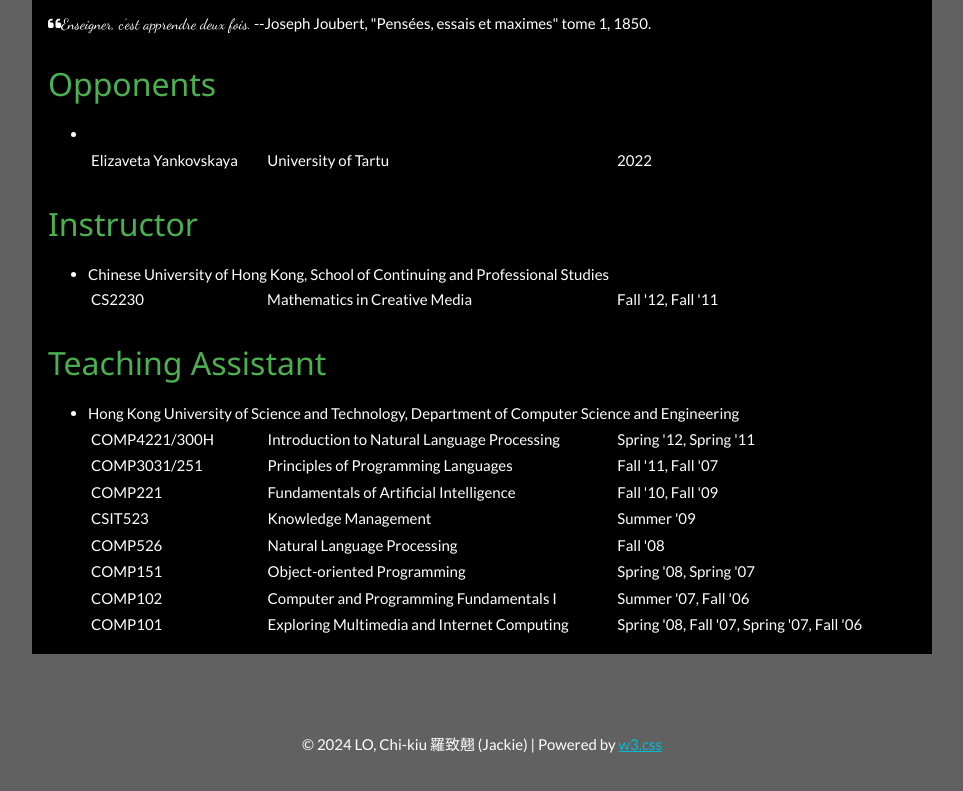
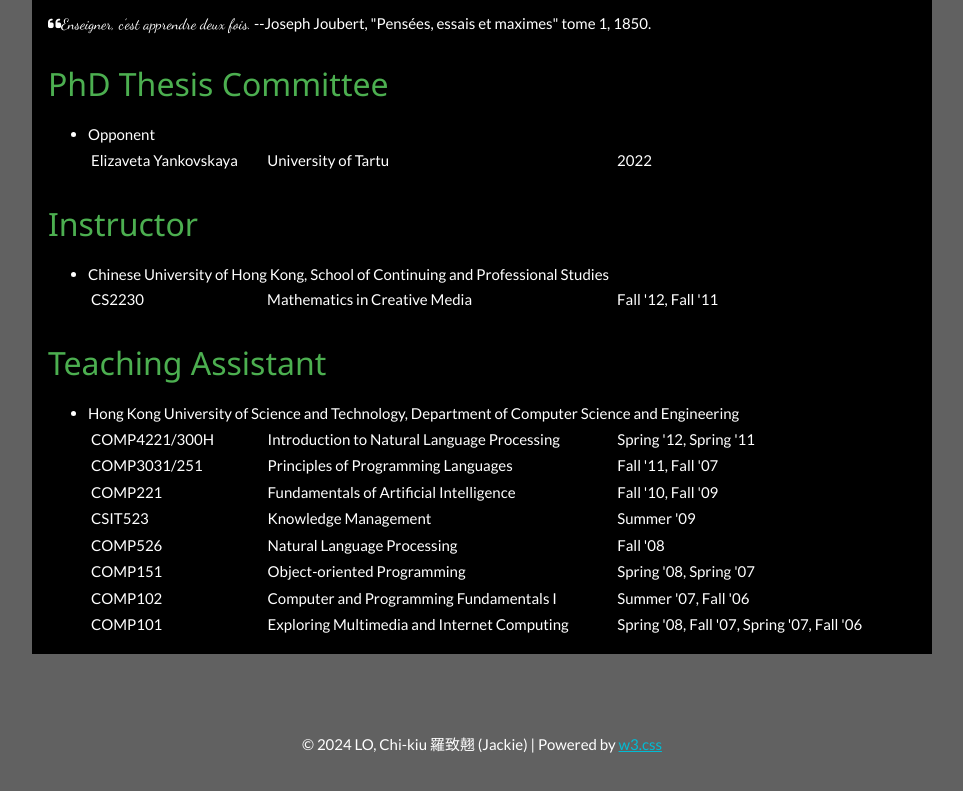
Before and after one commit to chikiulo/chikiulo.github.io, a plain HTML site: page teaching.html in a window 1280 px wide. Shown: the part 147-938 px from the top of the page, without its empty margins (158-1121 px from the left). Drawn offline with Linux system fonts and the light colour scheme; some icons are missing; a web font is replaced by a local one.

Commit message:
Update teaching.html

```diff
--- a/teaching.html
+++ b/teaching.html
@@ -89,9 +89,9 @@ body {font-family: "Lato", sans-serif}
 
 	<!-- PhD Thesis Committee Section -->
 	<div class="w3-black w3-container w3-content" style="max-width:900px">
-		<h2>Opponents</h2>
+		<h2>PhD Thesis Committee</h2>
 		<ul>
-			<li><br/>
+			<li>Opponent<br/>
 			<table class="fixed"><colgroup> <col width="175px"/> <col width="350px"/><col width="300px"/> </colgroup>
 				<tbody>
 					<tr>
```
